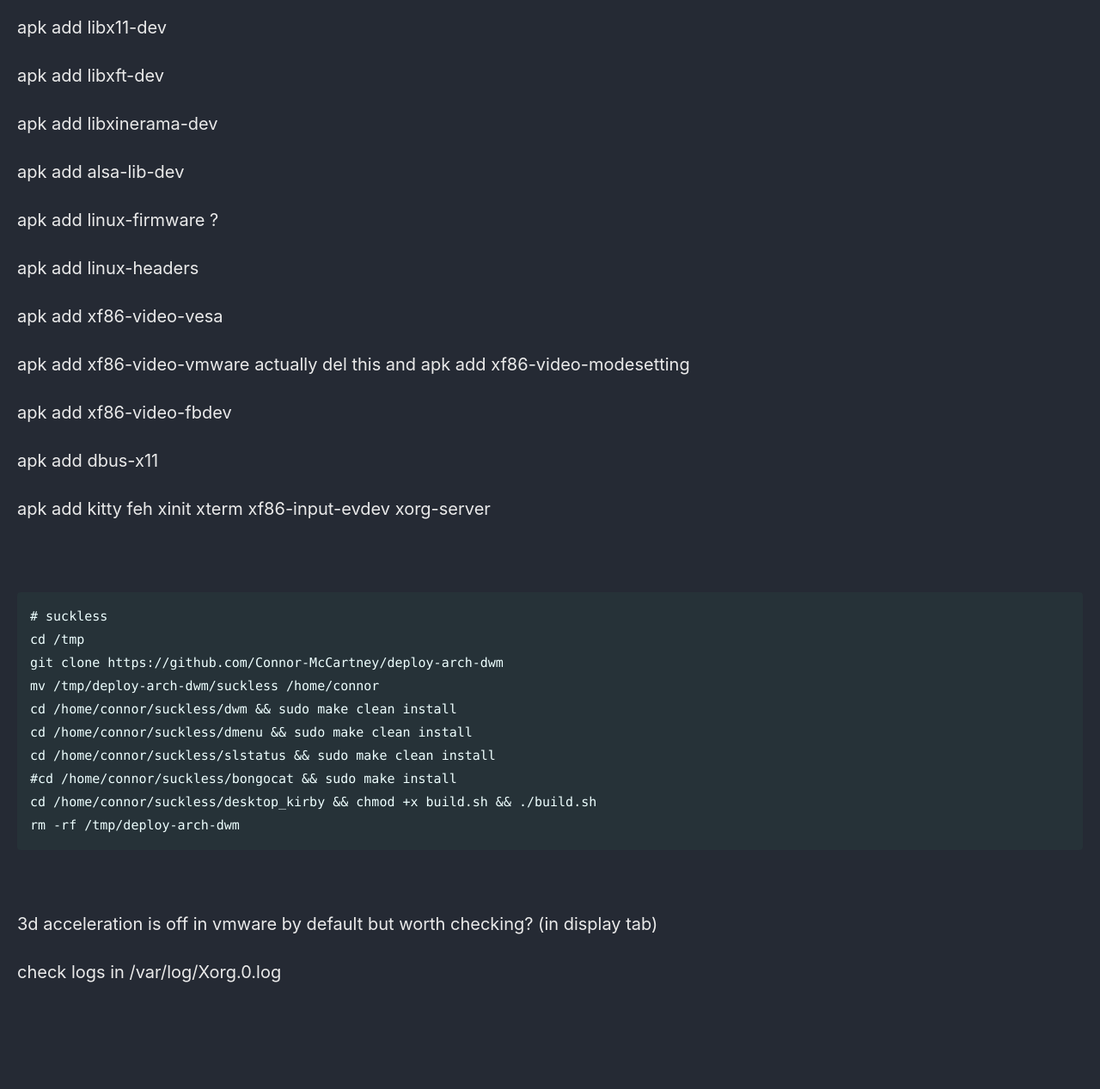
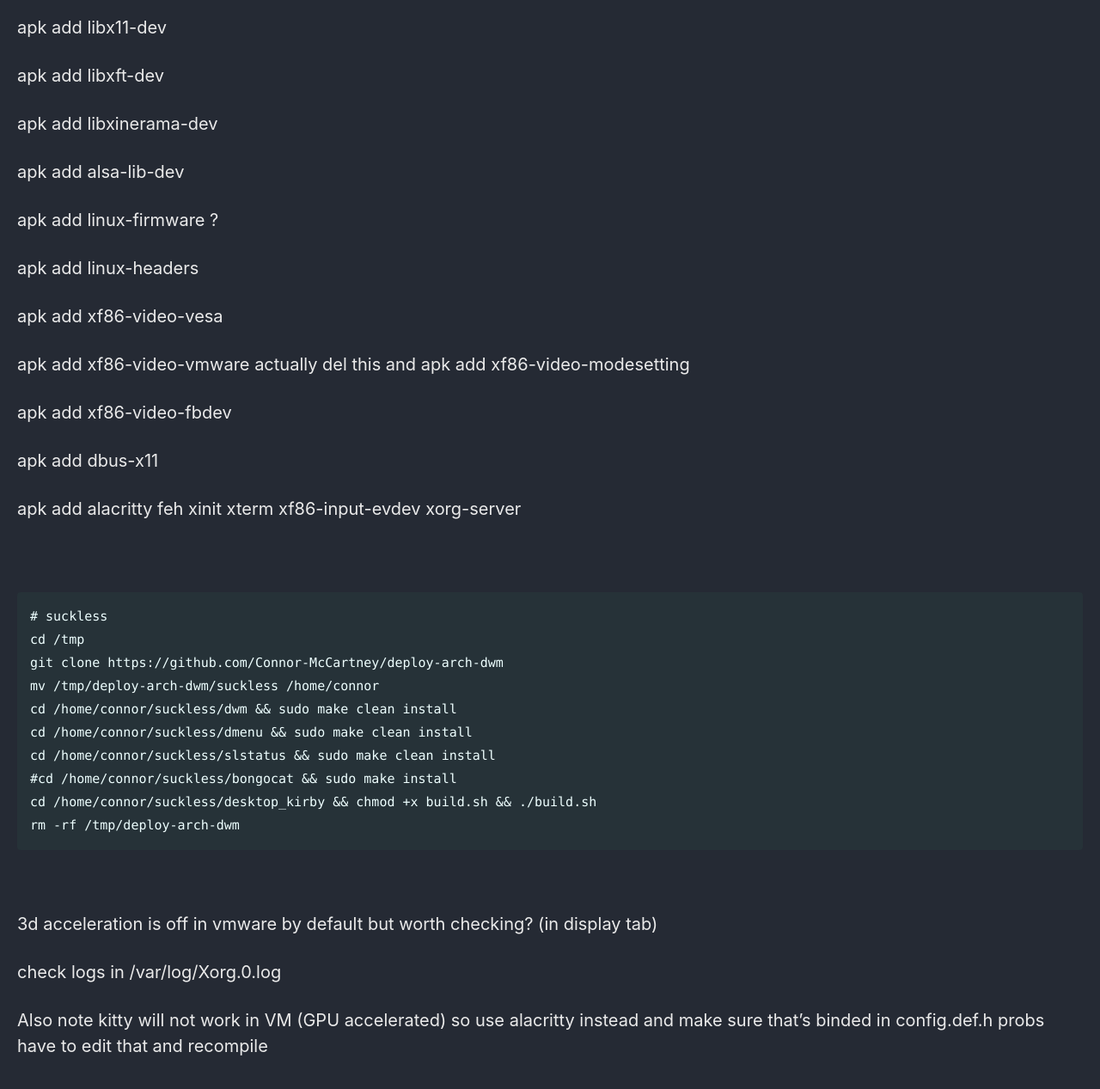
Before and after one commit to Connor-McCartney/Connor-McCartney.github.io, a Jekyll site: the page built from _pages/misc/alpine.md, in a window 1280 px wide and 1400 px high, scrolled down 1374 px. Shown: the top 1267 px of the window at 86% size. Built offline with Jekyll 4.4.1, drawn with Linux system fonts in a browser that asks for light colours; cached includes are drawn as plain includes; our own code applies the rules of GitHub Pages for plain Markdown files.

Commit message:
Update alpine.md

```diff
--- a/_pages/misc/alpine.md
+++ b/_pages/misc/alpine.md
@@ -81,7 +81,7 @@ apk add xf86-video-fbdev
 
 apk add dbus-x11
 
-apk add kitty feh xinit xterm xf86-input-evdev xorg-server
+apk add alacritty feh xinit xterm xf86-input-evdev xorg-server
 
 <br>
 
@@ -107,6 +107,8 @@ rm -rf /tmp/deploy-arch-dwm
 
 check logs in /var/log/Xorg.0.log
 
+Also note kitty will not work in VM (GPU accelerated) so use alacritty instead and make sure that's binded in config.def.h probs have to edit that and recompile
+
 <br>
 
 <br>
```
